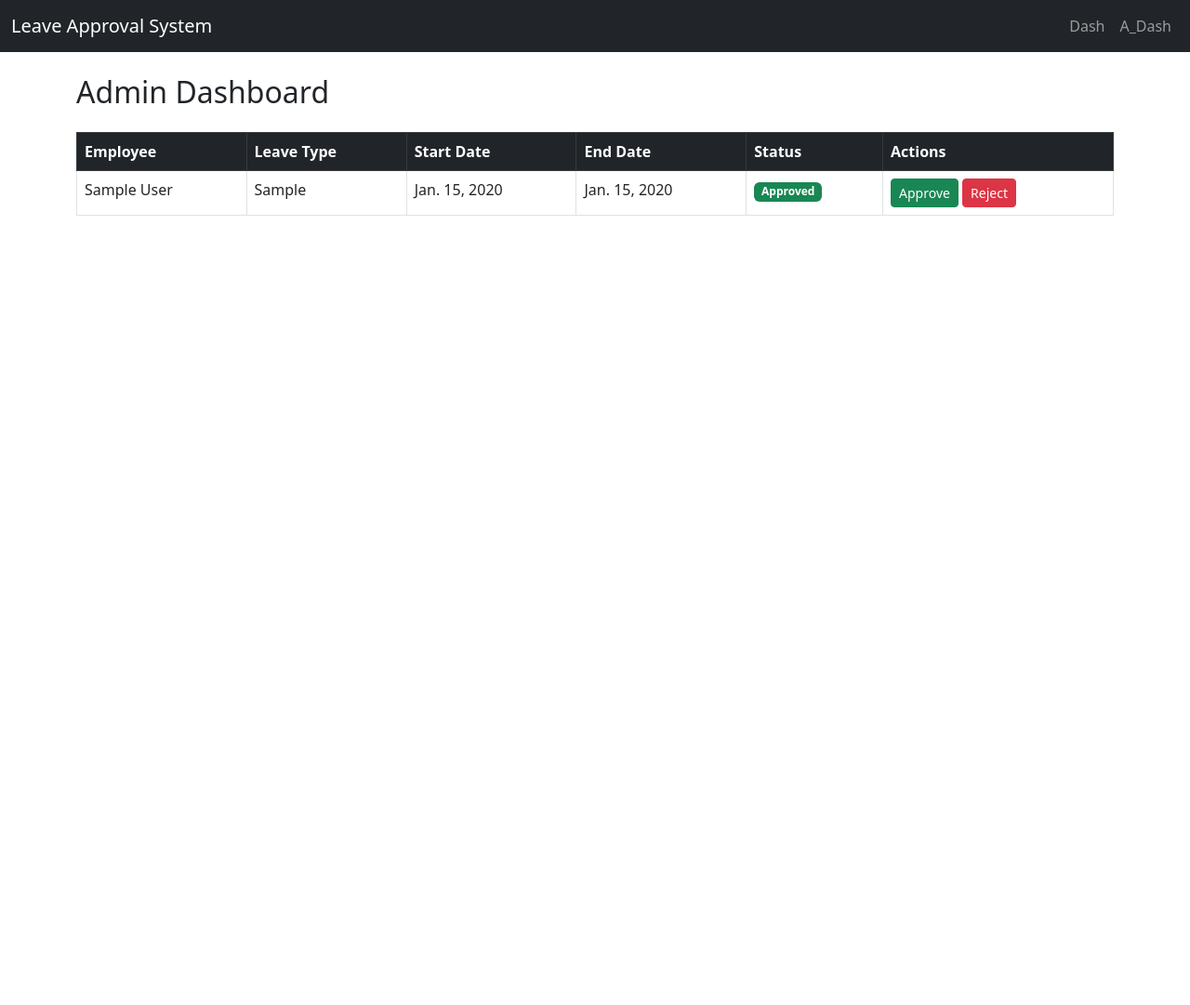
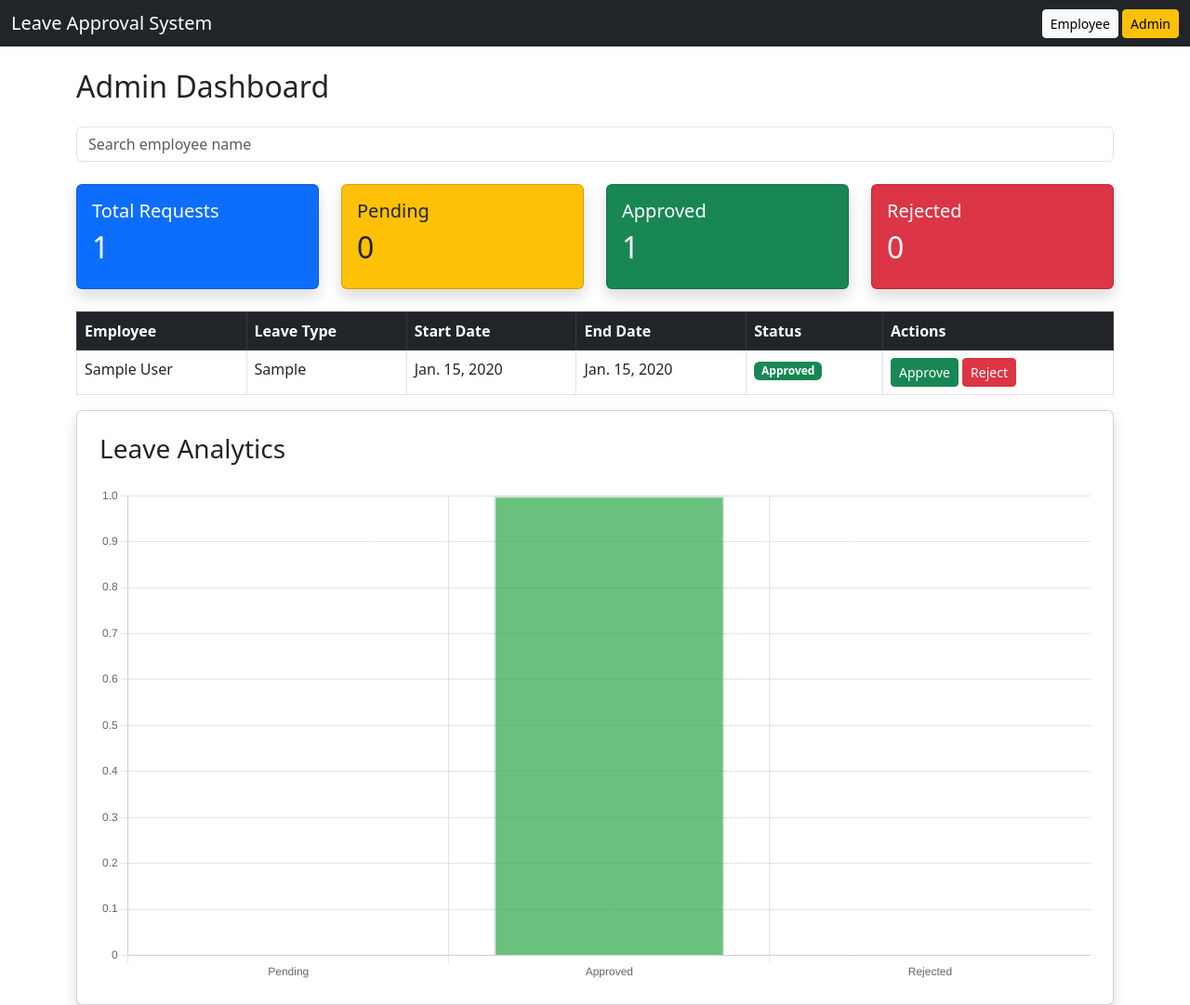
Before and after one commit to Sudhevan01/LEAVE_APROVAL_SYSTEM, a Django app: page /admin-dashboard/ in a window 1280 px wide. Shown: the whole page at 93% size. Before the commit the page ends 232 px from the top, so only its background shows below. Run offline with Django 5.2, Linux system fonts and the light colour scheme; tables that the repository leaves empty hold one stand-in row (values such as "Sample post").

Commit message:
Added analytics part

```diff
--- a/leaveapp/templates/admin_dashboard.html
+++ b/leaveapp/templates/admin_dashboard.html
@@ -3,6 +3,47 @@
 {% block content %}
 
 <h2 class="mb-4">Admin Dashboard</h2>
+
+<form method="GET" class="mb-4">
+
+    <input type="text"
+           name="search"
+           class="form-control"
+           placeholder="Search employee name">
+
+</form>
+
+<div class="row mb-4">
+
+    <div class="col-md-3">
+        <div class="card bg-primary text-white shadow p-3">
+            <h5>Total Requests</h5>
+            <h2>{{ total }}</h2>
+        </div>
+    </div>
+
+    <div class="col-md-3">
+        <div class="card bg-warning text-dark shadow p-3">
+            <h5>Pending</h5>
+            <h2>{{ pending }}</h2>
+        </div>
+    </div>
+
+    <div class="col-md-3">
+        <div class="card bg-success text-white shadow p-3">
+            <h5>Approved</h5>
+            <h2>{{ approved }}</h2>
+        </div>
+    </div>
+
+    <div class="col-md-3">
+        <div class="card bg-danger text-white shadow p-3">
+            <h5>Rejected</h5>
+            <h2>{{ rejected }}</h2>
+        </div>
+    </div>
+
+</div>
 
 <table class="table table-bordered table-hover">
 
@@ -51,13 +92,11 @@
 
             <td>
 
-                <a href="{% url 'approve_leave' leave.id %}"
-                   class="btn btn-success btn-sm">
+                <a href="{% url 'approve_leave' leave.id %}" class="btn btn-success btn-sm">
                     Approve
                 </a>
 
-                <a href="{% url 'reject_leave' leave.id %}"
-                   class="btn btn-danger btn-sm">
+                <a href="{% url 'reject_leave' leave.id %}" class="btn btn-danger btn-sm">
                     Reject
                 </a>
 
@@ -71,4 +110,54 @@
 
 </table>
 
+<div class="card shadow p-4 mt-3">
+
+    <h3 class="mb-4">Leave Analytics</h3>
+
+    <canvas id="leaveChart"></canvas>
+
+</div>
+
+<script src="https://cdn.jsdelivr.net/npm/chart.js"></script>
+
+<script>
+    const ctx = document.getElementById('leaveChart');
+
+    new Chart(ctx, {
+        type: 'bar',
+        data: {
+            labels: ['Pending', 'Approved', 'Rejected'],
+            datasets: [{
+                label: 'Leave Status',
+                data: [
+                    {{ pending }},
+                    {{ approved }},
+                    {{ rejected }}
+                ],
+                backgroundColor: [
+                    'rgba(255, 193, 7, 0.7)',
+                    'rgba(40, 167, 69, 0.7)',
+                    'rgba(220, 53, 69, 0.7)'
+                ],
+
+
+                borderWidth: 2
+            }]
+        },
+        options: {
+            responsive: true,
+            plugins: {
+                legend: {
+                    display: false
+                }
+            },
+            scales: {
+                y: {
+                    beginAtZero: true
+                }
+            }
+        }
+    });
+</script>
+
 {% endblock %}
--- a/leaveapp/templates/base.html
+++ b/leaveapp/templates/base.html
@@ -17,16 +17,15 @@
             <button class="navbar-toggler" type="button" data-bs-toggle="collapse" data-bs-target="#navbarNav">
                 <span class="navbar-toggler-icon"></span>
             </button>
-            <div class="collapse navbar-collapse" id="navbarNav">
-                <ul class="navbar-nav ms-auto">
-                    <li class="nav-item">
-                        <a class="nav-link" href="{% url 'dashboard' %}">Dash</a>
-                    </li>
-                    <li class="nav-item">
-                        <a class="nav-link" href="{% url 'admin_dashboard' %}">A_Dash</a>
-                    </li>
-                </ul>
-            </div>
+            <div>
+                <a href="/" class="btn btn-light btn-sm">
+                    Employee
+                </a>
+
+                <a href="/admin-dashboard/" class="btn btn-warning btn-sm">
+                    Admin
+        </a>
+</div>
         </div>
     </nav>
 
--- a/leaveapp/views.py
+++ b/leaveapp/views.py
@@ -70,3 +70,42 @@
     leave.save()
 
     return redirect('admin_dashboard')
+
+def admin_dashboard(request):
+
+    leaves = LeaveRequest.objects.all()
+
+    context = {
+        'leaves': leaves,
+        'total': leaves.count(),
+        'pending': leaves.filter(status='Pending').count(),
+        'approved': leaves.filter(status='Approved').count(),
+        'rejected': leaves.filter(status='Rejected').count(),
+    }
+
+    return render(request,
+                  'admin_dashboard.html',
+                  context)
+
+def admin_dashboard(request):
+
+    search = request.GET.get('search')
+
+    leaves = LeaveRequest.objects.all()
+
+    if search:
+        leaves = leaves.filter(
+            employee__name__icontains=search
+        )
+
+    context = {
+        'leaves': leaves,
+        'total': leaves.count(),
+        'pending': leaves.filter(status='Pending').count(),
+        'approved': leaves.filter(status='Approved').count(),
+        'rejected': leaves.filter(status='Rejected').count(),
+    }
+
+    return render(request,
+                  'admin_dashboard.html',
+                  context)
```
Lines whose indentation alone changed are shown as unchanged.
